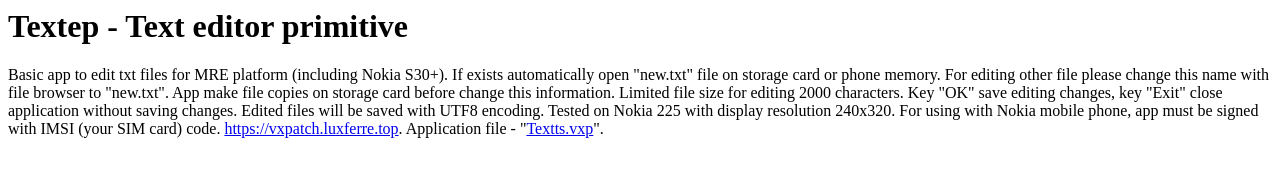
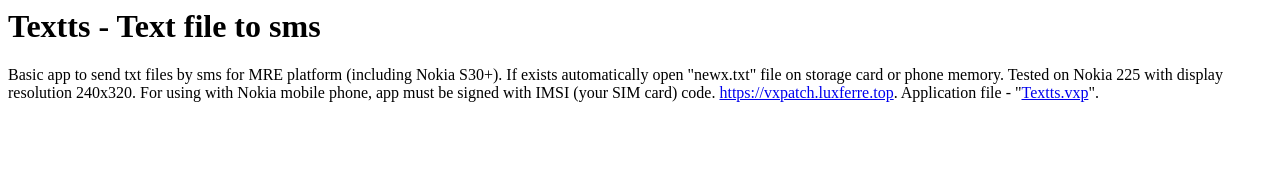
Before and after one commit to RDZDX/textts, a plain HTML site: page docs/index.html in a window 1280 px wide. Drawn offline with Linux system fonts and the light colour scheme.

Commit message:
Update index.html

```diff
--- a/docs/index.html
+++ b/docs/index.html
@@ -1,12 +1,9 @@
 <html>
 <body>
-  <h1>Textep - Text editor primitive</h1>
-  <p>Basic app to edit txt files for MRE platform (including Nokia S30+). If exists automatically open "new.txt" file on
-    storage card or phone memory. For editing other file please change this name with file browser to "new.txt".
-     App make file copies on storage card before change this information. Limited file size for editing 2000 characters. Key "OK" save editing changes, key "Exit"
-    close application without saving changes. Edited files will be saved with UTF8 encoding.
-    Tested on Nokia 225 with display resolution 240x320. For using with Nokia mobile phone, app must be signed with IMSI
-    (your SIM card) code.
+  <h1>Textts - Text file to sms</h1>
+  <p>Basic app to send txt files by sms for MRE platform (including Nokia S30+). If exists automatically open "newx.txt" file on
+    storage card or phone memory. Tested on Nokia 225 with display resolution 240x320. For using with Nokia mobile phone, app
+    must be signed with IMSI (your SIM card) code.
     <a href="https://vxpatch.luxferre.top">https://vxpatch.luxferre.top</a>. Application file -
     "<a href="https://github.com/RDZDX/textts/blob/main/Textts.vxp?raw=true" download>Textts.vxp</a>".
   </p>
```
